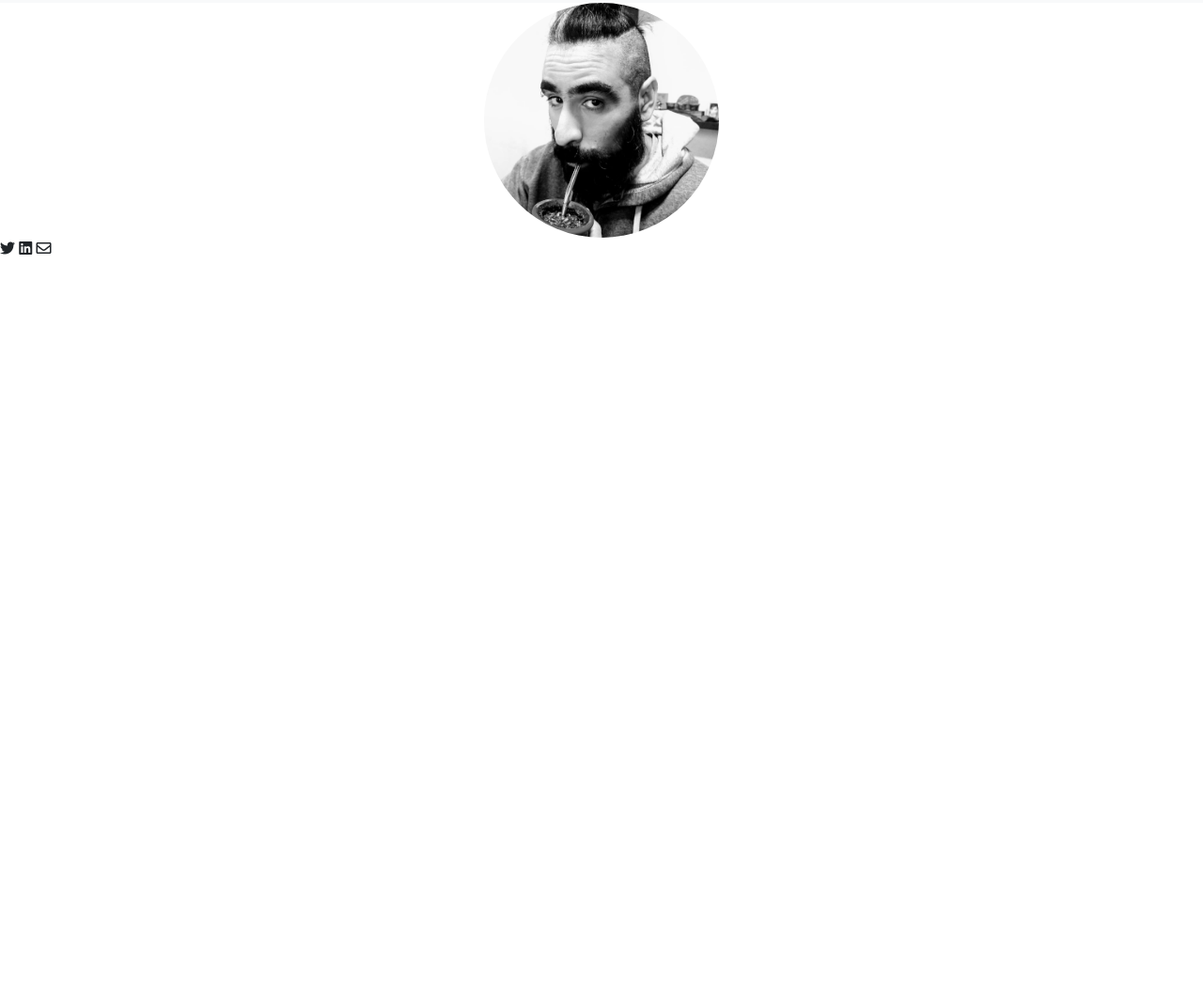
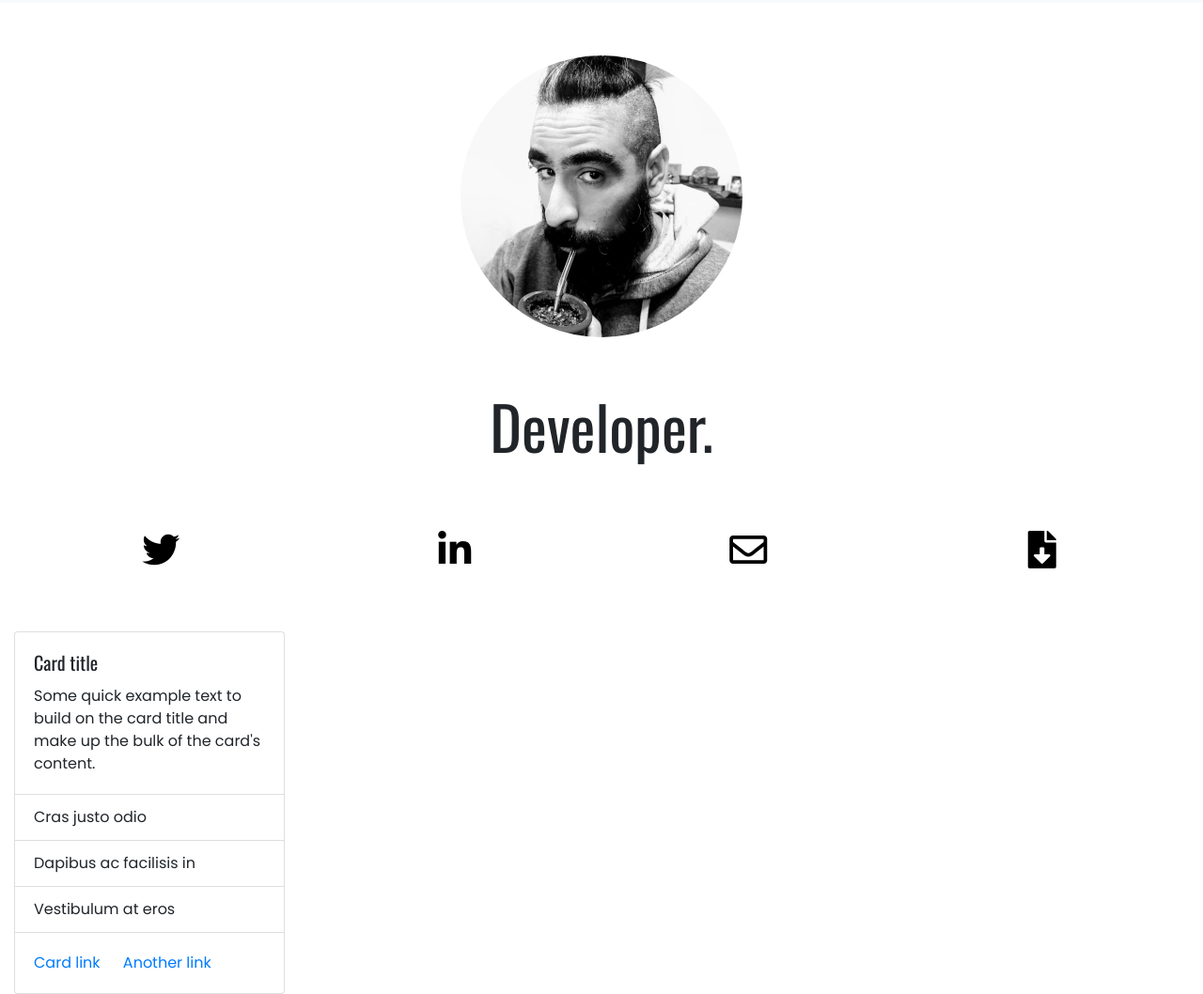
Before and after one commit to ariel17/new-site, a website: page index.html in a window 1280 px wide. Shown: the part 53-1111 px from the top of the page at 94% size. Before the commit the page ends 800 px from the top, so only its background shows below. Drawn offline with nearby package versions, Linux system fonts and the light colour scheme.

Commit message:
Adds links to social sites and new styles. Also dummy content for rendering test.

```diff
--- a/index.html
+++ b/index.html
@@ -29,18 +29,50 @@
     </nav>
 
     <div class="container-fluid">
-      <div class="row">
-        <div class="col-lg-12">
-          <img class="img-fluid mx-auto d-block rounded-circle" alt="Me" src="./images/me-300x300.png" style="width:20%;">
+      <section class="presentation">
+        <div class="row">
+          <div class="col-12">
+            <img class="img-fluid mx-auto d-block rounded-circle" alt="Me" src="./images/me-300x300.png">
+          </div>
         </div>
-      </div>
-      <div class="row">
-        <div class="">
-          <i class="fab fa-twitter" aria-hidden="true"></i>
-          <i class="fab fa-linkedin" aria-hidden="true"></i>
-          <i class="far fa-envelope" aria-hidden="true"></i>
+        <div class="row">
+          <div class="col text-center">
+            <h1 class="role">Developer.</h1>
+          </div>
         </div>
-      </div>
+        <div class="row social">
+          <div class="col text-center">
+            <a href="https://twitter.com/ariel_17_" title="Twitter"><i class="fab fa-twitter" aria-hidden="true"></i></a>
+          </div>
+          <div class="col text-center">
+            <a href="https://www.linkedin.com/in/arielgerardorios/" title="LinkedIn"><i class="fab fa-linkedin-in" aria-hidden="true"></i></a>
+          </div>
+          <div class="col text-center">
+            <a href="mailto:arielgerardorios@gmail.com" title="Email"><i class="far fa-envelope" aria-hidden="true"></i></a>
+          </div>
+          <div class="col text-center">
+            <a href="./cv.pdf" title="Curriculum Vitae"><i class="fas fa-file-download" aria-hidden="true"></i></a>
+          </div>
+        </div>
+      </section>
+
+      <section>
+        <div class="card" style="width: 18rem;">
+          <div class="card-body">
+            <h5 class="card-title">Card title</h5>
+            <p class="card-text">Some quick example text to build on the card title and make up the bulk of the card's content.</p>
+          </div>
+          <ul class="list-group list-group-flush">
+            <li class="list-group-item">Cras justo odio</li>
+            <li class="list-group-item">Dapibus ac facilisis in</li>
+            <li class="list-group-item">Vestibulum at eros</li>
+          </ul>
+          <div class="card-body">
+            <a href="#" class="card-link">Card link</a>
+            <a href="#" class="card-link">Another link</a>
+          </div>
+        </div>
+      </section>
     </div>
 
     <script src="https://code.jquery.com/jquery-3.5.1.slim.min.js" integrity="sha384-DfXdz2htPH0lsSSs5nCTpuj/zy4C+OGpamoFVy38MVBnE+IbbVYUew+OrCXaRkfj" crossorigin="anonymous"></script>
--- a/scss/custom.scss
+++ b/scss/custom.scss
@@ -11,12 +11,32 @@
 $poppins-font: 'Poppins', sans-serif;
 $oswald-font: 'Oswald', sans-serif;
 
-body {
+html, body {
     font-family: $poppins-font;
     font-weight: normal;
+    height: 100%;
 }
 
 h1, h2, h3, h4, h5, h6 {
   font-family: $oswald-font;
   font-weight: normal;
 }
+
+.presentation {
+    height: 100%;
+    .row {
+        margin: 7vh 0;
+    }
+}
+
+.role {
+  font-size: 4em;
+}
+
+.social {
+  font-size: 2.5em;
+  a {
+    text-decoration: none;
+    color: black;
+  }
+ }
```
Also changed, not shown: public/custom.css, 1 other file.
